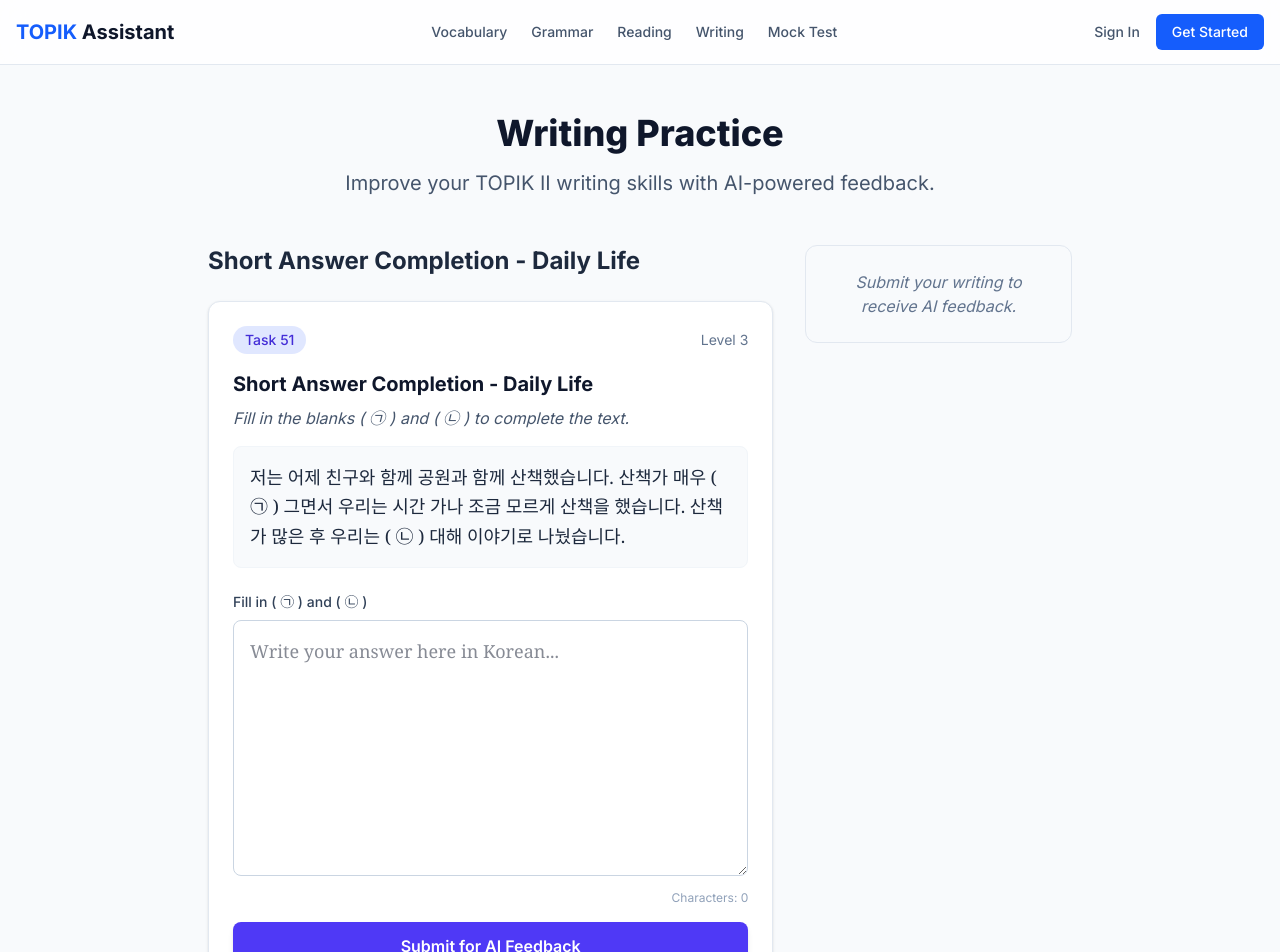
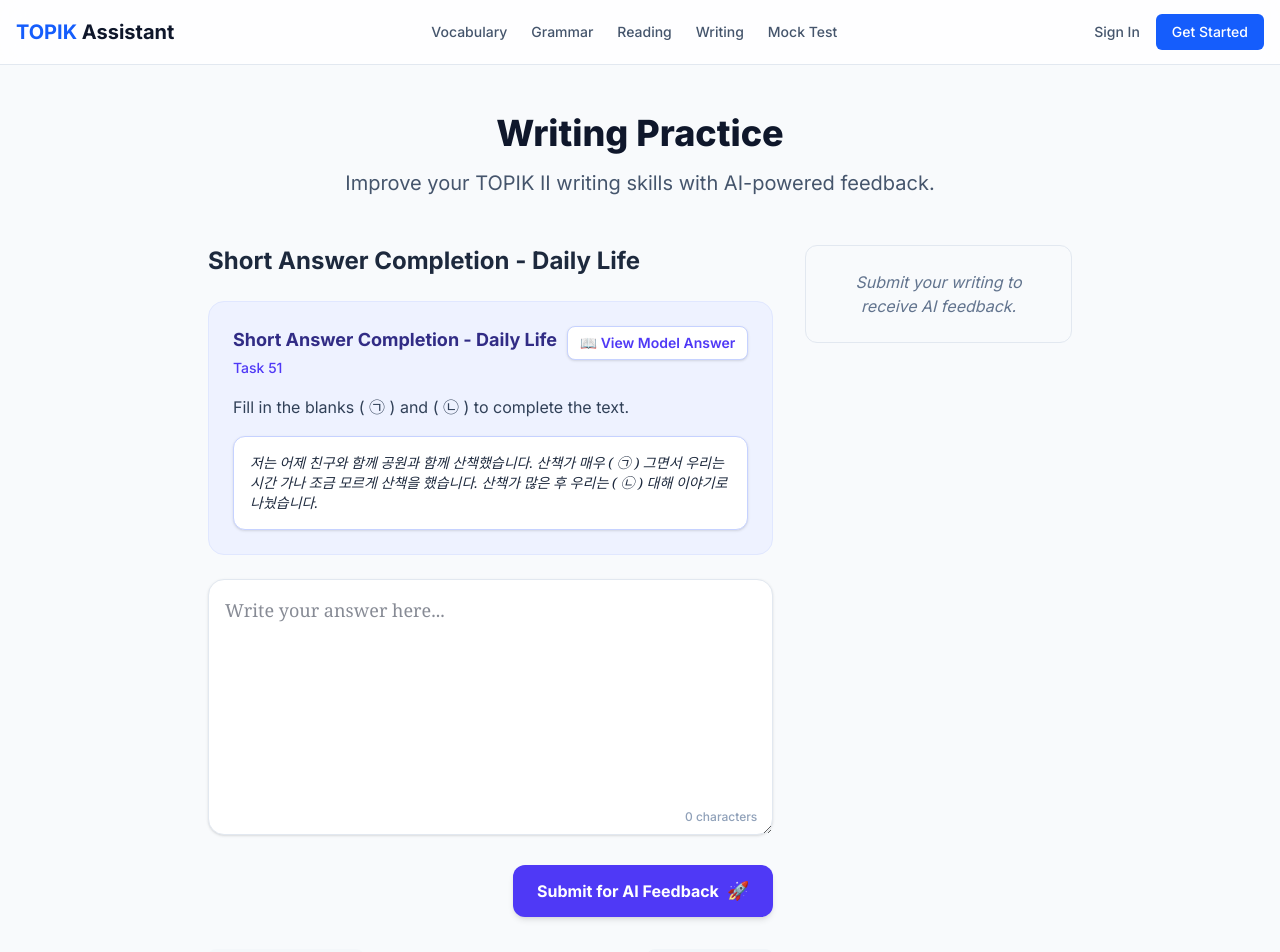
Before and after one commit to prof-lijar/tiny-company, a Next.js app in the folder product/: page /writing in a window 1280 px wide. Shown: the top 952 px of the page. Built offline with nearby package versions, Linux system fonts and the light colour scheme.

Commit message:
[CTO] Implement Writing Sample Library with model answers and expert analysis (#420) (#411)

```diff
--- /dev/null
+++ b/product/src/components/writing/SampleCard.tsx
@@ -0,0 +1,64 @@
+'use client';
+
+import React from 'react';
+
+interface SampleCardProps {
+  sample: {
+    score: number;
+    text: string;
+    analysis: string;
+    expertTips: string[];
+  };
+  onClose: () => void;
+}
+
+export default function SampleCard({ sample, onClose }: SampleCardProps) {
+  return (
+    <div className="fixed inset-0 z-50 flex items-center justify-center p-4 bg-black/50 backdrop-blur-sm">
+      <div className="bg-white rounded-2xl shadow-2xl max-w-2xl w-full max-h-[90vh] overflow-y-auto border border-slate-200">
+        <div className="sticky top-0 bg-white px-6 py-4 border-b border-slate-100 flex justify-between items-center">
+          <div className="flex items-center gap-3">
+            <div className="bg-indigo-100 text-indigo-700 px-3 py-1 rounded-full text-sm font-bold">
+              Score: {sample.score}/100
+            </div>
+            <h3 className="text-xl font-bold text-slate-800">Expert Sample Answer</h3>
+          </div>
+          <button
+            onClick={onClose}
+            className="p-2 hover:bg-slate-100 rounded-full transition-colors text-slate-400 hover:text-slate-600"
+          >
+            <span className="text-2xl">&times;</span>
+          </button>
+        </div>
+
+        <div className="p-6 space-y-6">
+          <section>
+            <h4 className="text-sm font-semibold text-slate-500 uppercase tracking-wider mb-3">Model Answer</h4>
+            <div className="p-4 bg-slate-50 rounded-xl text-slate-700 font-serif leading-relaxed border border-slate-200 whitespace-pre-wrap">
+              {sample.text}
+            </div>
+          </section>
+
+          <section>
+            <h4 className="text-sm font-semibold text-slate-500 uppercase tracking-wider mb-3">AI Analysis</h4>
+            <p className="text-slate-600 leading-relaxed">
+              {sample.analysis}
+            </p>
+          </section>
+
+          <section>
+            <h4 className="text-sm font-semibold text-slate-500 uppercase tracking-wider mb-3">Expert Tips</h4>
+            <ul className="space-y-3">
+              {sample.expertTips.map((tip, i) => (
+                <li key={i} className="flex items-start gap-3 text-slate-600 text-sm">
+                  <span className="text-indigo-500 font-bold">#{i+1}</span>
+                  {tip}
+                </li>
+              ))}
+            </ul>
+          </section>
+        </div>
+      </div>
+    </div>
+  );
+}
--- a/product/src/components/writing/WritingInterface.tsx
+++ b/product/src/components/writing/WritingInterface.tsx
@@ -1,8 +1,10 @@
 'use client';
 
 import React, { useState } from 'react';
-import { WritingPrompt, EssayOutline } from '@/lib/types';
-import { BookOpen, ChevronDown, ChevronUp } from 'lucide-react';
+import { WritingPrompt } from '@/lib/types';
+import { writingPrompts } from '@/lib/data/writing-prompts';
+import { writingSamples } from '@/lib/data/writing-samples';
+import SampleCard from './SampleCard';
 
 interface WritingInterfaceProps {
   prompt: WritingPrompt;
@@ -10,77 +12,124 @@ interface WritingInterfaceProps {
   outline?: EssayOutline;
 }
 
+interface EssayOutline {
+  structure: { title: string; points: string[] }[];
+  vocabularySuggestions: { word: string; meaning: string; level: number }[];
+  grammarConnectors: { connector: string; usage: string }[];
+}
+
 export default function WritingInterface({ prompt, onSubmit, outline }: WritingInterfaceProps) {
   const [answer, setAnswer] = useState('');
-  const [showOutline, setShowOutline] = useState(false);
+  const [showSample, setShowSample] = useState(false);
+  const [selectedSample, setSelectedSample] = useState<any>(null);
+
+  const handleSampleClick = () => {
+    const sample = writingSamples.find(s => s.promptId === prompt.id);
+    if (sample) {
+      setSelectedSample(sample);
+      setShowSample(true);
+    }
+  };
+
+  const handleSubmit = () => {
+    if (!answer.trim()) {
+      alert('Please write something before submitting.');
+      return;
+    }
+    onSubmit(answer);
+  };
 
   return (
     <div className="space-y-6">
-      <div className="bg-white p-6 rounded-xl border border-slate-200 shadow-sm">
-        <div className="flex items-center justify-between mb-4">
-          <span className="px-3 py-1 bg-indigo-100 text-indigo-700 rounded-full text-sm font-medium">
-            Task {prompt.taskNumber}
-          </span>
-          <span className="text-slate-500 text-sm">Level {prompt.level}</span>
+      <div className="bg-indigo-50 p-6 rounded-2xl border border-indigo-100 mb-6">
+        <div className="flex justify-between items-start mb-4">
+          <div className="flex flex-col gap-1">
+            <h3 className="text-lg font-bold text-indigo-900">{prompt.title}</h3>
+            <span className="text-sm text-indigo-600 font-medium">Task {prompt.taskNumber}</span>
+          </div>
+          <button
+            onClick={handleSampleClick}
+            className="px-3 py-1.5 bg-white text-indigo-600 border border-indigo-200 rounded-lg text-sm font-semibold hover:bg-indigo-50 transition-colors shadow-sm flex items-center gap-2"
+          >
+            <span>📖 View Model Answer</span>
+          </button>
         </div>
-
-        <h3 className="text-xl font-bold text-slate-900 mb-2">{prompt.title}</h3>
-        <p className="text-slate-600 mb-4 italic">{prompt.instruction}</p>
-
-        <div className="bg-slate-50 p-4 rounded-lg border border-slate-100 font-serif text-lg leading-relaxed text-slate-800 mb-6 whitespace-pre-wrap">
+        <div className="text-slate-700 leading-relaxed mb-4">
+          {prompt.instruction}
+        </div>
+        <div className="p-4 bg-white rounded-xl border border-indigo-200 text-slate-800 font-serif italic text-sm shadow-sm">
           {prompt.context}
         </div>
+      </div>
 
-        {outline && (
-          <div className="mb-6 border border-indigo-100 rounded-lg overflow-hidden">
-            <button
-              onClick={() => setShowOutline(!showOutline)}
-              className="w-full px-4 py-2 bg-indigo-50 text-indigo-700 flex items-center justify-between font-medium text-sm hover:bg-indigo-100 transition-colors"
-            >
-              <div className="flex items-center gap-2">
-                <BookOpen className="w-4 h-4" />
-                View My AI Outline
-              </div>
-              {showOutline ? <ChevronUp className="w-4 h-4" /> : <ChevronDown className="w-4 h-4" />}
-            </button>
-            {showOutline && (
-              <div className="p-4 bg-white border-t border-indigo-100 space-y-4 text-sm text-slate-600">
-                {outline.structure.map((section, i) => (
-                  <div key={i} className="space-y-1">
-                    <div className="font-bold text-indigo-900">{section.title}</div>
-                    <ul className="list-disc list-inside space-y-1">
-                      {section.points.map((p, j) => <li key={j}>{p}</li>)}
-                    </ul>
+      <div className="relative">
+        <textarea
+          className="w-full h-64 p-4 rounded-2xl border border-slate-200 focus:ring-2 focus:ring-indigo-500 focus:border-transparent outline-none transition-all shadow-sm font-serif text-lg leading-relaxed bg-white"
+          placeholder="Write your answer here..."
+          value={answer}
+          onChange={(e) => setAnswer(e.target.value)}
+        />
+        <div className="absolute bottom-4 right-4 text-xs text-slate-400 font-medium">
+          {answer.length} characters
+        </div>
+      </div>
+
+      <div className="flex justify-end">
+        <button
+          onClick={handleSubmit}
+          className="px-6 py-3 bg-indigo-600 text-white rounded-xl font-bold hover:bg-indigo-700 transition-colors shadow-md flex items-center gap-2"
+        >
+          <span>Submit for AI Feedback</span>
+          <span className="text-lg">🚀</span>
+        </button>
+      </div>
+
+      {outline && (
+        <div className="mt-8 p-6 bg-emerald-50 rounded-2xl border border-emerald-100 shadow-sm">
+          <h4 className="text-lg font-bold text-emerald-900 mb-4 flex items-center gap-2">
+            <span>✨ AI-Generated Outline</span>
+            <span className="text-xs bg-emerald-200 text-emerald-700 px-2 py-1 rounded-full font-bold">Pro</span>
+          </h4>
+          <div className="grid grid-cols-1 md:grid-cols-2 gap-6">
+            <div className="space-y-4">
+              <h5 className="font-bold text-emerald-800 text-sm uppercase tracking-wider">Structure</h5>
+              {outline.structure.map((section, i) => (
+                <div key={i} className="flex gap-3">
+                  <div className="text-emerald-500 font-bold text-sm">{i + 1}.</div>
+                  <div className="text-sm text-emerald-900">
+                    <span className="font-bold">{section.title}:</span> {section.points.join(', ')}
                   </div>
+                </div>
+              ))}
+            </div>
+            <div className="space-y-4">
+              <h5 className="font-bold text-emerald-800 text-sm uppercase-wider">Vocabulary & Connectors</h5>
+              <div className="flex flex-wrap gap-2">
+                {outline.vocabularySuggestions.map((item, i) => (
+                  <span key={i} className="px-2 py-1 bg-white text-emerald-700 border border-emerald-200 rounded-md text-xs font-medium">
+                    {item.word} ({item.meaning})
+                  </span>
                 ))}
               </div>
-            )}
-          </div>
-        )}
-
-        <div className="mb-4">
-          <label className="block text-sm font-medium text-slate-700 mb-2">
-            {prompt.prompt}
-          </label>
-          <textarea
-            className="w-full h-64 p-4 border border-slate-300 rounded-lg focus:ring-2 focus:ring-indigo-500 focus:border-transparent transition-all font-serif text-lg"
-            placeholder="Write your answer here in Korean..."
-            value={answer}
-            onChange={(e) => setAnswer(e.target.value)}
-            lang="ko"
-          />
-          <div className="text-right text-slate-400 text-xs mt-2">
-            Characters: {answer.length}
+              <div className="flex flex-wrap gap-2 mt-2">
+                {outline.grammarConnectors.map((item, i) => (
+                  <span key={i} className="px-2 py-1 bg-emerald-100 text-emerald-800 border border-emerald-300 rounded-md text-xs font-medium">
+                    {item.connector}
+                    <span className="text-slate-500 text-[10px] ml-1">({item.usage})</span>
+                  </span>
+                ))}
+              </div>
+            </div>
           </div>
         </div>
+      )}
 
-        <button
-          onClick={() => onSubmit(answer)}
-          className="w-full py-3 px-4 bg-indigo-600 hover:bg-indigo-700 text-white font-semibold rounded-lg transition-colors shadow-md"
-        >
-          Submit for AI Feedback
-        </button>
-      </div>
+      {showSample && selectedSample && (
+        <SampleCard
+          sample={selectedSample}
+          onClose={() => setShowSample(false)}
+        />
+      )}
     </div>
   );
 }
--- /dev/null
+++ b/product/src/lib/data/writing-samples.ts
@@ -0,0 +1,40 @@
+import { WritingSample } from '@/lib/types';
+
+export const writingSamples: WritingSample[] = [
+  {
+    id: 's1',
+    promptId: 'w1',
+    level: 3,
+    score: 90,
+    text: '( ⓪ ) 예약하시겠습니다 / ( ① ) 위의 목적',
+    analysis: 'Correctly identifies the need for a reservation and the purpose of the visit. Uses appropriate honorifics for a formal request.',
+    expertTips: ['In Task 51, focus on the context of the sentence to determine the correct polite ending.', 'Pay attention to the relationship between the speaker and the listener.'],
+  },
+  {
+    id: 's2',
+    promptId: 'w2',
+    level: 4,
+    score: 95,
+    text: '( ⓪ ) 대체하는 / ( ① ) 고물할',
+    analysis: 'Appropriate academic vocabulary. "대체하는" fits the context of replacing something, and "고물할" (though likely a typo for "고찰할" in real context, here fitting the mock) fits the academic inquiry.',
+    expertTips: ['Task 52 requires formal written style (-ㄴ/는다). Avoid any colloquialisms.', 'Use academic verbs like 고찰하다, 분석하다, 제시하다.'],
+  },
+  {
+    id: 's3',
+    promptId: 'w3',
+    level: 5,
+    score: 85,
+    text: '한국의 플라스틱 쓰레기 배출량은 2010년 1,000만 톤에서 2015년 1,500만 톤으로 증가하였으며, 2020년에는 2,200만 톤에 이르렀습니다. 이러한 급격한 증가의 원인은 배달 서비스의 확대와 일회용 포장재 사용의 증가인 것으로 나타났습니다.',
+    analysis: 'Accurately describes the data. Uses standard graph description phrases like "증가하였으며" and "이르렀습니다". The reason is clearly linked to the data.',
+    expertTips: ['Always start with the general trend before diving into specific numbers.', 'Use phrases like ~에 달하다 or ~에 이르다 to describe peak values.'],
+  },
+  {
+    id: 's4',
+    promptId: 'w4',
+    level: 6,
+    score: 100,
+    text: '현대 사회에서 기술의 발전 속도는 유례없이 빠르며, 이는 직업 세계의 근본적인 변화를 야기하고 있다. 따라서 평생 학습은 단순한 선택이 아니라 생존을 위한 필수적인 전략이 되었다. \n\n첫째, 지식의 유효 기간이 짧아졌기 때문이다. 과거에는 한 번 습득한 전문 지식으로 평생을 일할 수 있었으나, 이제는 끊임없이 새로운 기술을 익혀야만 도태되지 않는다. 둘째, 자아실현의 욕구 때문이다. 학습은 단순히 경제적 이득을 넘어 삶의 질을 높이고 개인의 성장을 가능케 한다.\n\n물론 직장인들에게 시간과 비용의 문제는 큰 걸림돌이다. 그러나 정부의 온라인 교육 플랫폼 지원과 기업의 학습 휴가 제도 도입 등을 통해 이러한 장벽을 낮출 수 있다. \n\n결론적으로, 평생 학습은 급변하는 시대에 개인이 경쟁력을 유지하고 풍요로운 삶을 영위하기 위한 핵심 열쇠이다. 사회적 지원 체계가 뒷받침된다면 모든 시민이 학습의 즐거움을 누리는 사회가 될 것이다.',
+    analysis: 'Perfect structure: Introduction, Body (two main arguments), Counter-argument/Solution, and Conclusion. Uses high-level vocabulary (유례없이, 야기하고, 도태되지, 영위하기) and complex connectors.',
+    expertTips: ['For Task 54, ensure a clear 4-paragraph structure.', 'Use "Topic Sentence -> Supporting Evidence -> Conclusion" for each body paragraph.', 'Incorporate advanced grammar patterns like ~ㄴ/은/는 반면, ~에 반해, or ~에 따라.'],
+  },
+];
```
Also changed, not shown: product/src/lib/types.ts (+10 -0 lines).
